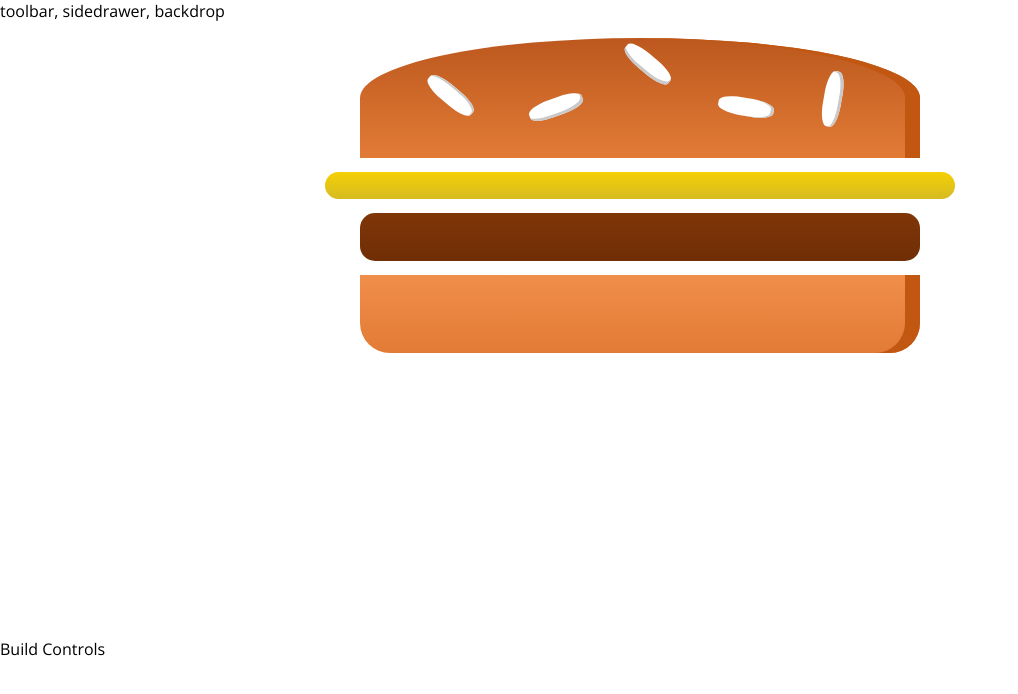
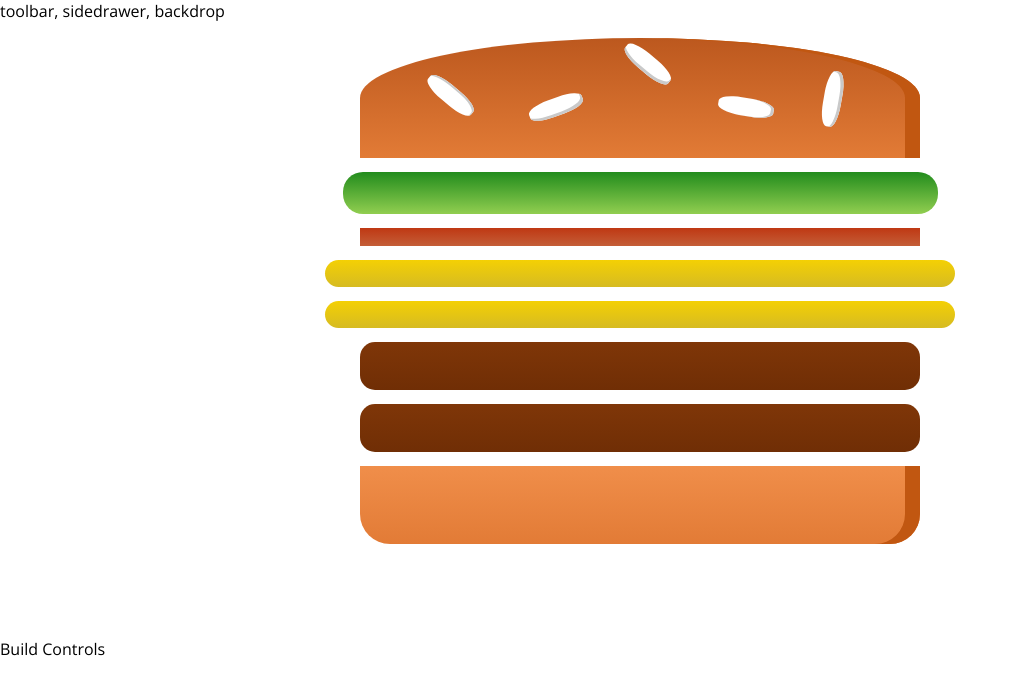
Before and after one commit to dsersch/burger-builder-URT, a React app: page / in a window 1280 px wide. Shown: the top 694 px of the page, without its empty margins (0-1018 px from the left). Built offline with nearby package versions, Linux system fonts and the light colour scheme.

Commit message:
added state to burgerbuilder and output to burger comp

```diff
--- a/src/components/Burger/Burger.jsx
+++ b/src/components/Burger/Burger.jsx
@@ -3,11 +3,17 @@
 import BurgerIngredients from './BurgerIngredients/BurgerIngredients'
 
 const burger = (props) => {
+    const transformedIngredients = Object.keys(props.ingredients) // creates an array of each key (ingredient)
+        .map(igKey => {  // maps over that array for each ingredient
+            return [...Array(props.ingredients[igKey])].map((_, i) => {  // creates an empty array with a length set to the value of the key (ingredient)
+                return <BurgerIngredients key={igKey + i} type={igKey} /> // returns the jsx code into the created array
+            })
+        })
+
     return (
         <div className={classes.Burger}>
             <BurgerIngredients type="bread-top" />
-            <BurgerIngredients type="cheese" />
-            <BurgerIngredients type="meat" />
+            {transformedIngredients}
             <BurgerIngredients type="bread-bottom" />
         </div>
     );
--- a/src/containers/BurgerBuilder/BurgerBuilder.jsx
+++ b/src/containers/BurgerBuilder/BurgerBuilder.jsx
@@ -3,10 +3,19 @@
 import Burger from '../../components/Burger/Burger'
 
 class BurgerBuilder extends Component {
+    state = {
+        ingredients: {
+            salad: 1,
+            bacon: 1,
+            cheese: 2,
+            meat: 2
+        }
+    }
+
     render() {
         return (
             <Aux >
-                <Burger />
+                <Burger ingredients={this.state.ingredients}/>
                 <div>Build Controls</div>
             </Aux >
         )
```
